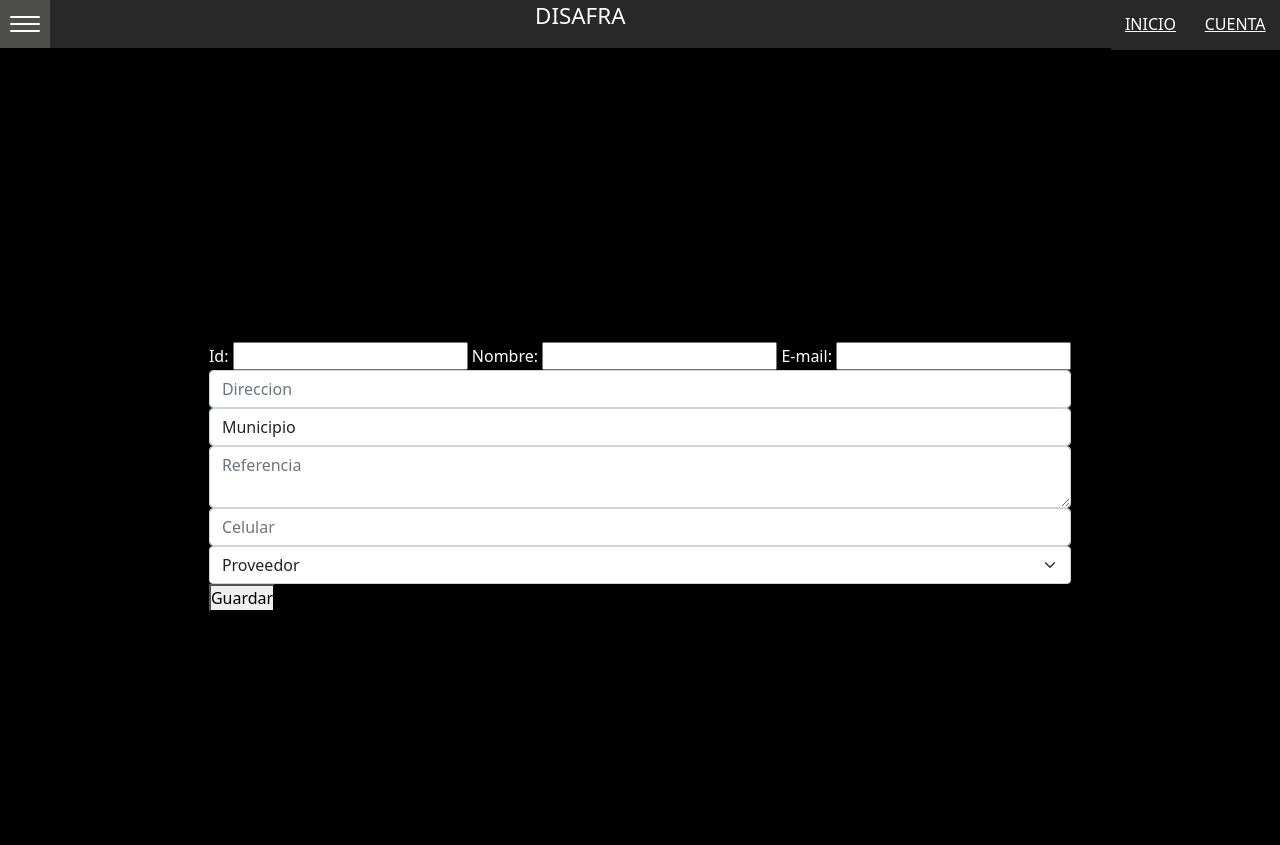
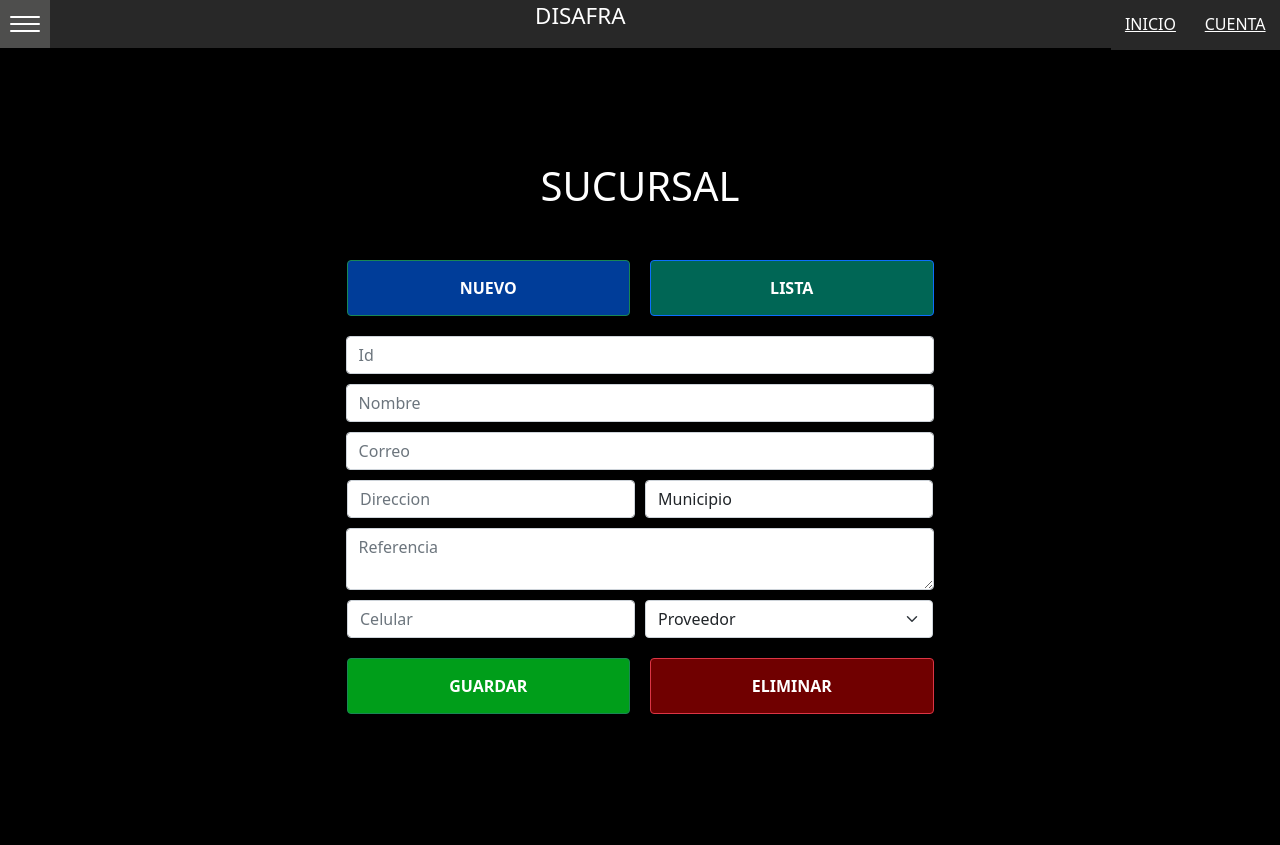
Before and after one commit to amner-py/disafra, a Django app: page /sucursal/ in a window 1280 px wide. Run offline with Django 3.2, Linux system fonts and the light colour scheme.

Commit message:
Sucursal CSS

```diff
--- a/app/core/sucursal/templates/form_sucursal.html
+++ b/app/core/sucursal/templates/form_sucursal.html
@@ -1,17 +1,32 @@
 {% extends 'base.html' %}
 {% block title %} Sucursal-Formulario {% endblock title %}
 {% block content %}
-<div style="margin-top: 4rem;">
-    <form>
-        <label for="id_sucursal">Id:</label>
-        <input type="text" id="id_sucursal">
-        <label for="nombre_sucursal">Nombre:</label>
-        <input type="text" id="nombre_sucursal">
-        <label for="correo_sucursal">E-mail:</label>
-        <input type="email" id="correo_sucursal">
+
+<div class="bloque">
+    <h1>Sucursal</h1>
+    <div class="opciones">
+        <button id="nuevo" type="submit" class="btn btn-success">Nuevo</button>
+        <button id="listar" type="submit" class="btn btn-primary">Lista</button>
+    </div>
+    <form class="formulario">
+        <div id="colspan-2">
+            <input type="text" class="form-control" id="id_sucursal" placeholder="Id">
+        </div>
+        <div id="colspan-2">
+            <input type="text" class="form-control" id="nombre_sucursal" placeholder="Nombre">
+        </div>
+        <div id="colspan-2">
+            <input type="text" class="form-control" id="correo_sucursal" placeholder="Correo">
+        </div>
+
         {% include 'direccion.html' %}
+
         {% include 'telefono.html' %}
-        <button>Guardar</button>
+
+        <div id="opciones2">
+            <button id="guardar" type="submit" class="btn btn-success">Guardar</button>
+            <button id="eliminar" type="submit" class="btn btn-danger">Eliminar</button>
+        </div>
     </form>
 </div>
 {% endblock content %}
```
Also changed, not shown: app/core/empleado/templates/form_empleado.html (+4 -4 lines).
